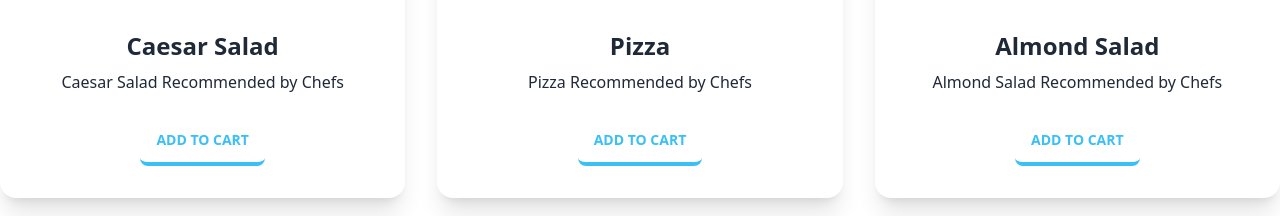
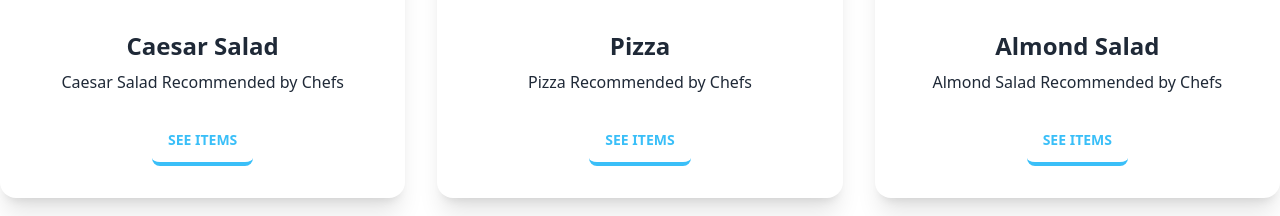
Before and after one commit to mahmud-bhuiyan/epicurean-haven, a React (Vite) app: page / in a window 1280 px wide. Shown: the part 3084-3300 px from the top of the page. Built offline with nearby package versions, Linux system fonts and the light colour scheme; no server answers.

Commit message:
recommendation updated

```diff
--- a/src/Pages/Home/Recommends/Recommends.jsx
+++ b/src/Pages/Home/Recommends/Recommends.jsx
@@ -1,3 +1,4 @@
+import { Link } from "react-router-dom";
 import SectionTitle from "../../../Components/SectionTitle/SectionTitle";
 
 const Recommends = () => {
@@ -35,9 +36,11 @@ const Recommends = () => {
               <h2 className="text-2xl font-bold">{slide.name}</h2>
               <p>{slide.text}</p>
               <div className="mt-4">
-                <button className="uppercase btn btn-outline btn-info border-0 border-b-4">
-                  Add to cart
-                </button>
+                <Link to="/menu">
+                  <button className="uppercase btn btn-outline btn-info border-0 border-b-4">
+                    See Items
+                  </button>
+                </Link>
               </div>
             </div>
           </div>
--- a/src/Pages/Shared/Cover/Cover.jsx
+++ b/src/Pages/Shared/Cover/Cover.jsx
@@ -3,7 +3,7 @@ import { Parallax } from "react-parallax";
 const Cover = ({ img, title, text }) => {
   return (
     <Parallax blur={{ min: -50, max: 50 }} bgImage={img} strength={-200}>
-      <div className="hero h-[600px]">
+      <div className="hero h-[350px]">
         <div className="hero-overlay bg-opacity-60"></div>
         <div className="hero-content text-center text-neutral-content">
           <div className="max-w-md">
--- a/src/Pages/Shared/MenuItem/MenuItem.jsx
+++ b/src/Pages/Shared/MenuItem/MenuItem.jsx
@@ -1,7 +1,7 @@
 const MenuItem = ({ item }) => {
   const { name, image, price, recipe } = item;
   return (
-    <div className="flex space-x-2 px-2 md:px-0">
+    <div className="flex space-x-2 px-2 lg:px-0">
       <img
         style={{ borderRadius: "0 200px 200px 200px" }}
         className="w-[100px] h-[100px] sm:h-auto"
```
